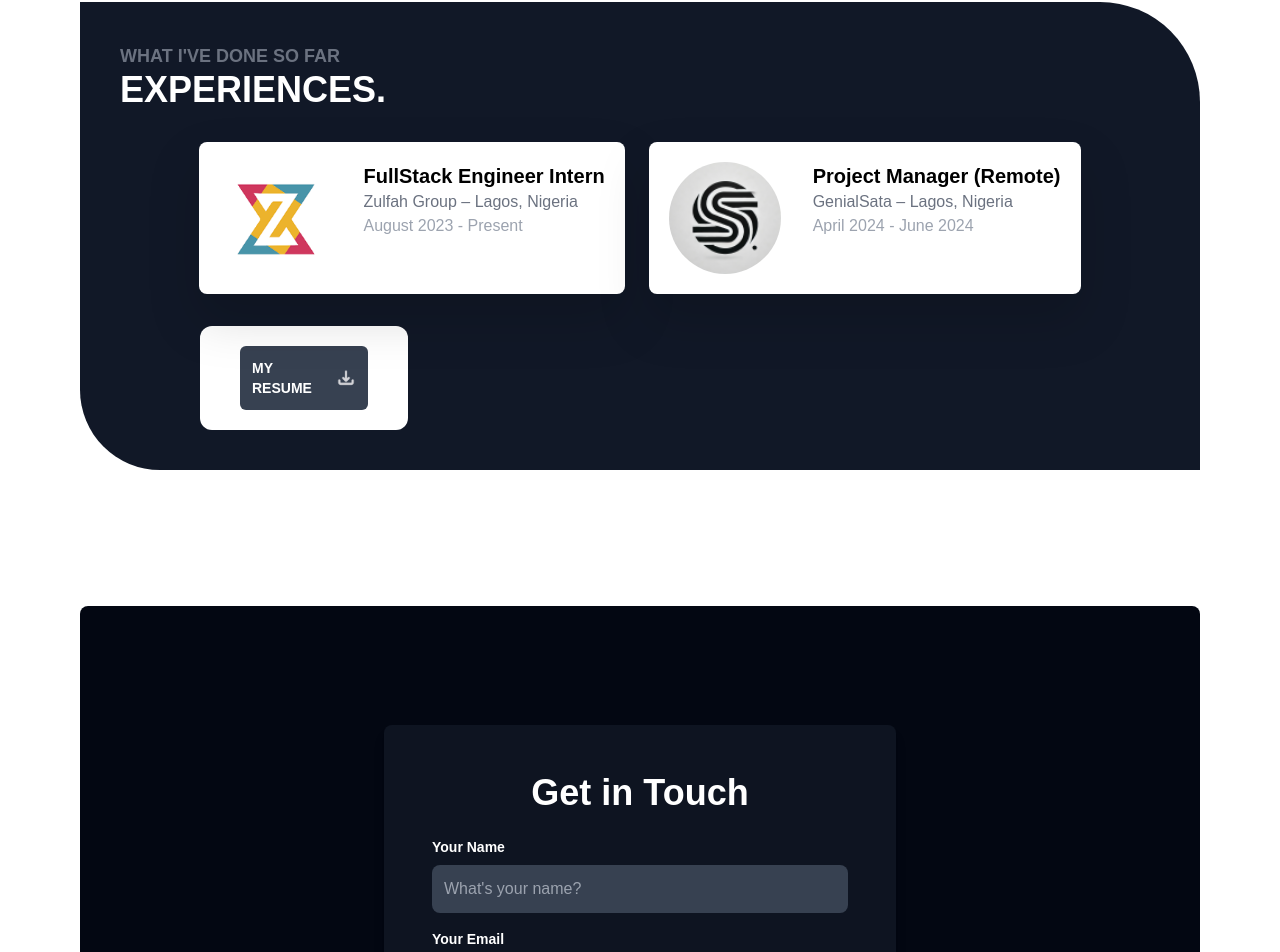
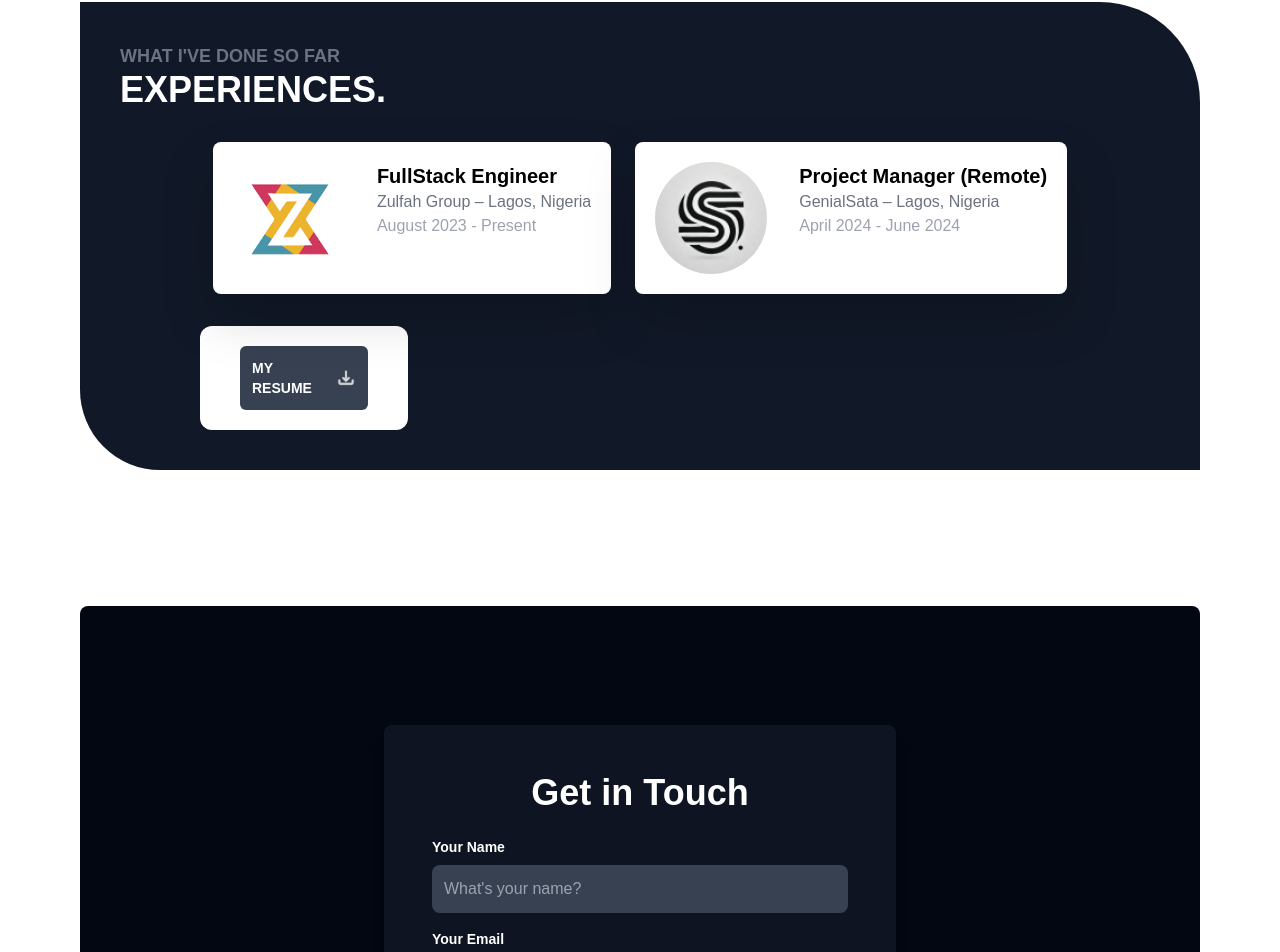
Before and after one commit to AbuMahir980/Qudus_Portfolio, a React (Vite) app: page / in a window 1280 px wide. Shown: the part 3094-4046 px from the top of the page. Built offline with nearby package versions, Linux system fonts and the light colour scheme; a web font is replaced by a local one.

Commit message:
update experience

```diff
--- a/src/constants/index.js
+++ b/src/constants/index.js
@@ -63,7 +63,7 @@ export const technologies = [
 export const experiences = [
     {
         logo: zulfah,
-        role: 'FullStack Engineer Intern',
+        role: 'FullStack Engineer',
         company: 'Zulfah Group',
         location: 'Lagos, Nigeria',
         dateRange: 'August 2023 - Present',
```
